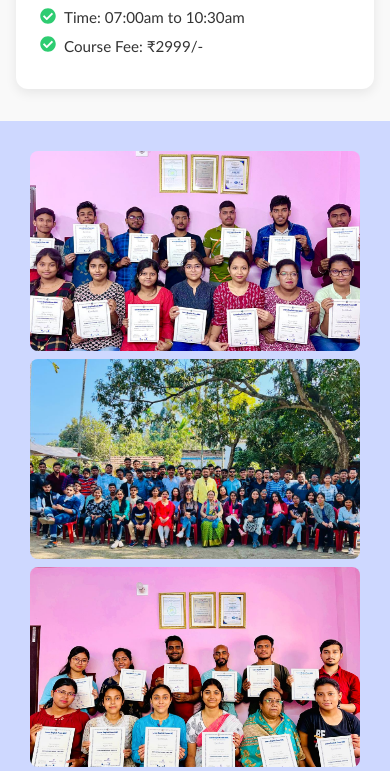
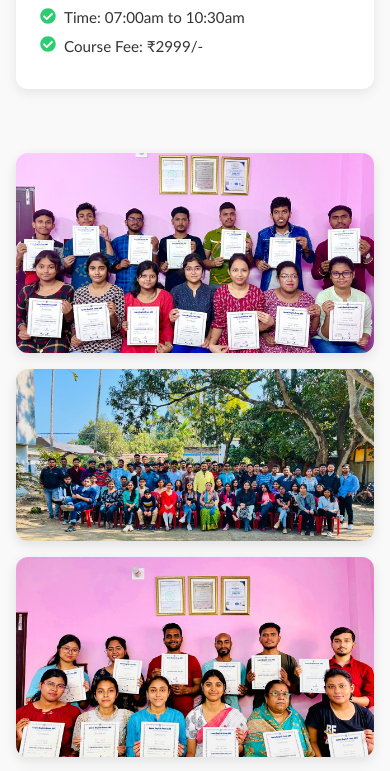
Before and after one commit to Pritam-Mondal18/biswasEnglishAcademyFinal, a React (Vite) app: page / in a window 390 px wide. Shown: the part 3245-4016 px from the top of the page. Built offline with nearby package versions, Linux system fonts and the light colour scheme.

Commit message:
enhance gallary animation

```diff
--- a/src/routes/Gallary.css
+++ b/src/routes/Gallary.css
@@ -74,7 +74,7 @@ img.gallary:hover {
 .gallery-image:hover {
   transform: scale(1.05);
 } */
-
+/*
 .gallary-container {
   background: #ced8ff;
   padding: 20px;
@@ -99,7 +99,7 @@ img.gallary:hover {
   transform: scale(1.05);
 }
 
-/* Large Desktop */
+/* Large Desktop
 @media (min-width: 1200px) {
   .gallery-grid {
     grid-template-columns: repeat(4, 1fr);
@@ -110,7 +110,7 @@ img.gallary:hover {
   }
 }
 
-/* Small Desktop */
+/* Small Desktop
 @media (min-width: 992px) and (max-width: 1199px) {
   .gallery-grid {
     grid-template-columns: repeat(3, 1fr);
@@ -120,7 +120,7 @@ img.gallary:hover {
   }
 }
 
-/* Tablets */
+/* Tablets
 @media (min-width: 768px) and (max-width: 991px) {
   .gallery-grid {
     grid-template-columns: repeat(2, 1fr);
@@ -130,7 +130,7 @@ img.gallary:hover {
   }
 }
 
-/* Mobiles */
+/* Mobiles
 @media (max-width: 767px) {
   .gallery-grid {
     grid-template-columns: 1fr;
@@ -141,7 +141,7 @@ img.gallary:hover {
     height: 200px;
   }
 }
-
+*/
 /*-------gpt------------*/
 /*
 .gallary-container {
@@ -244,3 +244,60 @@ Mobile
   }
 }
 */
+
+:root {
+  --bg-color: #f4f6fc;
+  --image-hover-brightness: 1.05;
+}
+
+@media (prefers-color-scheme: dark) {
+  :root {
+    --bg-color: #121212;
+    --image-hover-brightness: 1.1;
+  }
+}
+
+.gallery-container {
+  background-color: var(--bg-color);
+  padding: 2rem 1rem;
+  transition: background-color 0.3s ease;
+}
+
+.gallery-grid {
+  display: grid;
+  grid-template-columns: repeat(auto-fit, minmax(250px, 1fr));
+  gap: 1rem;
+}
+
+.gallery-image {
+  width: 100%;
+  height: 100%;
+  max-height: 300px;
+  object-fit: cover;
+  border-radius: 12px;
+  cursor: pointer;
+  transition: filter 0.3s ease;
+  box-shadow: 0 4px 12px rgba(0, 0, 0, 0.1);
+}
+
+.gallery-image:hover {
+  filter: brightness(var(--image-hover-brightness));
+}
+
+@media (max-width: 992px) {
+  .gallery-image {
+    max-height: 260px;
+  }
+}
+
+@media (max-width: 768px) {
+  .gallery-image {
+    max-height: 220px;
+  }
+}
+
+@media (max-width: 576px) {
+  .gallery-image {
+    max-height: 200px;
+  }
+}
--- a/src/routes/Gallary.jsx
+++ b/src/routes/Gallary.jsx
@@ -127,59 +127,149 @@
 // export default Gallary;
 // ======================================================================================================
 
+// import React, { useState } from "react";
+// import Lightbox from "yet-another-react-lightbox";
+// import Zoom from "yet-another-react-lightbox/plugins/zoom";
+// import Captions from "yet-another-react-lightbox/plugins/captions";
+// import Fullscreen from "yet-another-react-lightbox/plugins/fullscreen";
+
+// import "yet-another-react-lightbox/styles.css";
+// import "./Gallary.css";
+
+// const images = [
+//   {
+//     src: "/images/1.jpg",
+//     title: "Image 1",
+//   },
+//   {
+//     src: "/images/2.jpg",
+//     title: "Image 2",
+//   },
+//   {
+//     src: "/images/3.jpg",
+//     title: "Image 3",
+//   },
+//   {
+//     src: "/images/4.jpg",
+//     title: "Image 4",
+//   },
+//   {
+//     src: "/images/5.jpg",
+//     title: "Image 5",
+//   },
+//   {
+//     src: "/images/6.jpg",
+//     title: "Image 6",
+//   },
+// ];
+
+// const Gallary = ({ gallaryRef }) => {
+//   const [open, setOpen] = useState(false);
+//   const [index, setIndex] = useState(0);
+
+//   return (
+//     <div ref={gallaryRef} className="gallary-container">
+//       <div className="gallery-grid">
+//         {images.map((img, i) => (
+//           <img
+//             key={i}
+//             src={img.src}
+//             alt={img.title}
+//             className="gallery-image"
+//             onClick={() => {
+//               setIndex(i);
+//               setOpen(true);
+//             }}
+//           />
+//         ))}
+//       </div>
+
+//       <Lightbox
+//         open={open}
+//         close={() => setOpen(false)}
+//         index={index}
+//         slides={images}
+//         plugins={[Zoom, Captions, Fullscreen]}
+//         captions={{
+//           showToggle: true, // Show caption toggle button
+//         }}
+//         animation={{ zoom: 250 }}
+//       />
+//     </div>
+//   );
+// };
+
+// export default Gallary;
 import React, { useState } from "react";
 import Lightbox from "yet-another-react-lightbox";
 import Zoom from "yet-another-react-lightbox/plugins/zoom";
 import Captions from "yet-another-react-lightbox/plugins/captions";
 import Fullscreen from "yet-another-react-lightbox/plugins/fullscreen";
+import { motion } from "framer-motion";
 
 import "yet-another-react-lightbox/styles.css";
 import "./Gallary.css";
 
 const images = [
-  {
-    src: "/images/1.jpg",
-    title: "Image 1",
+  { src: "/images/1.jpg", title: "Image 1" },
+  { src: "/images/2.jpg", title: "Image 2" },
+  { src: "/images/3.jpg", title: "Image 3" },
+  { src: "/images/4.jpg", title: "Image 4" },
+  { src: "/images/5.jpg", title: "Image 5" },
+  { src: "/images/6.jpg", title: "Image 6" },
+];
+
+// Animation variants
+const containerVariants = {
+  hidden: {},
+  visible: {
+    transition: {
+      staggerChildren: 0.2, // delay between items
+    },
   },
-  {
-    src: "/images/2.jpg",
-    title: "Image 2",
-  },
-  {
-    src: "/images/3.jpg",
-    title: "Image 3",
-  },
-  {
-    src: "/images/4.jpg",
-    title: "Image 4",
-  },
-  {
-    src: "/images/5.jpg",
-    title: "Image 5",
-  },
-  {
-    src: "/images/6.jpg",
-    title: "Image 6",
-  },
-];
+};
+
+const imageVariants = {
+  hidden: { opacity: 0, y: 30 },
+  visible: (custom) => ({
+    opacity: 1,
+    y: 0,
+    transition: {
+      duration: 0.6,
+      delay: custom * 0.1,
+      ease: "easeOut",
+    },
+  }),
+};
 
 const Gallary = ({ gallaryRef }) => {
   const [open, setOpen] = useState(false);
   const [index, setIndex] = useState(0);
 
   return (
-    <div ref={gallaryRef} className="gallary-container">
+    <motion.div
+      ref={gallaryRef}
+      className="gallery-container"
+      variants={containerVariants}
+      initial="hidden"
+      whileInView="visible"
+      viewport={{ once: true, amount: 0.3 }}
+    >
       <div className="gallery-grid">
         {images.map((img, i) => (
-          <img
+          <motion.img
             key={i}
             src={img.src}
             alt={img.title}
             className="gallery-image"
+            variants={imageVariants}
+            custom={i}
             onClick={() => {
               setIndex(i);
               setOpen(true);
             }}
+            whileHover={{ scale: 1.05 }}
+            transition={{ type: "spring", stiffness: 200 }}
           />
         ))}
       </div>
@@ -190,12 +280,10 @@ const Gallary = ({ gallaryRef }) => {
         index={index}
         slides={images}
         plugins={[Zoom, Captions, Fullscreen]}
-        captions={{
-          showToggle: true, // Show caption toggle button
-        }}
+        captions={{ showToggle: true }}
         animation={{ zoom: 250 }}
       />
-    </div>
+    </motion.div>
   );
 };
 
```
